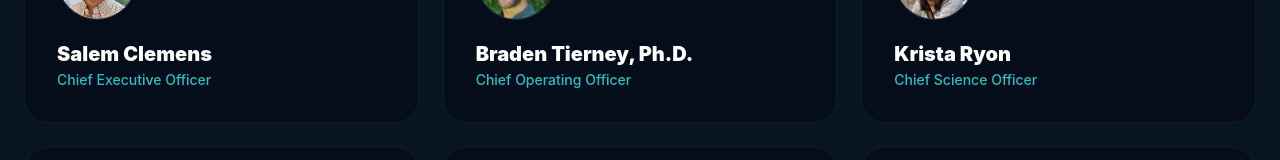
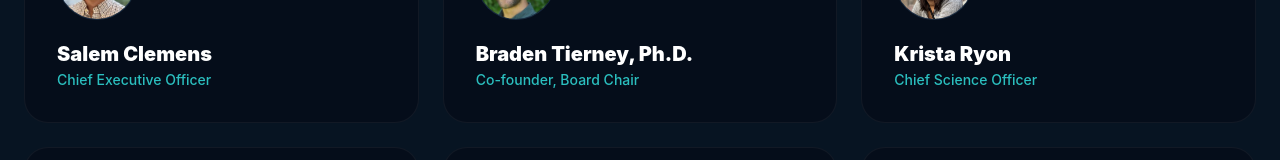
Before and after one commit to Microbial-Marine/microbial-marine-website, a Next.js app: page /team in a window 1280 px wide. Shown: the part 741-901 px from the top of the page. Built offline with nearby package versions, Linux system fonts and the light colour scheme.

Commit message:
Update page.tsx

```diff
--- a/app/team/page.tsx
+++ b/app/team/page.tsx
@@ -2,7 +2,7 @@ import Image from "next/image";
 
 const team = [
   { name: "Salem Clemens", title: "Chief Executive Officer", image: "/team-salem.png" },
-  { name: "Braden Tierney, Ph.D.", title: "Chief Operating Officer", image: "/team-braden.jpg" },
+  { name: "Braden Tierney, Ph.D.", title: "Co-founder, Board Chair", image: "/team-braden.jpg" },
   { name: "Krista Ryon", title: "Chief Science Officer", image: "/team-krista.png" },
   { name: "James Henriksen, Ph.D.", title: "Director, R&D", image: "/team-james.jpg" },
   { name: "April Johns", title: "Director, Culturomics", image: "/team-april.jpg" },
```
